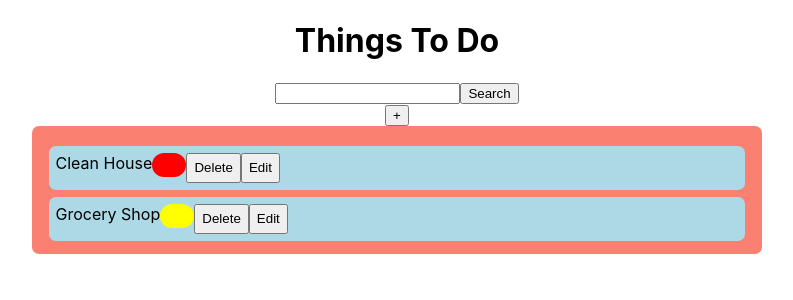
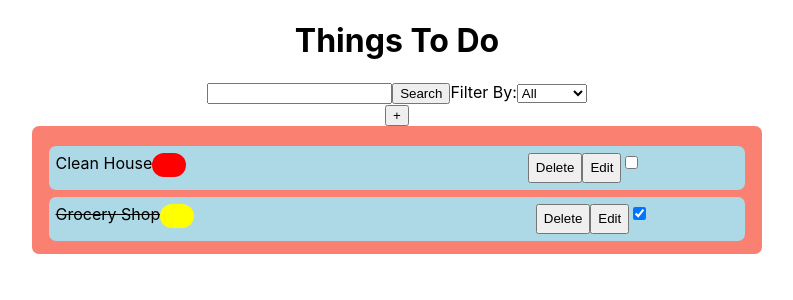
Before and after one commit to tgalen/todo, a React (Create React App) app: page / in a window 1280 px wide. Shown: the top 300 px of the page, without its empty margins (243-1036 px from the left). Built offline with nearby package versions, Linux system fonts and the light colour scheme.

Commit message:
add 'completed' checkbox

```diff
--- a/src/List.js
+++ b/src/List.js
@@ -9,7 +9,7 @@ const listWrapper = {
   margin: "auto",
   height: "100%",
   width: "55vw",
-  margin: "auto",
+
   borderRadius: "7px",
   padding: "1%",
 };
@@ -57,10 +57,30 @@ const lowPriority = {
   borderRadius: "15px",
 };
 
+const priorityStyles = {
+  high: highPriority,
+  medium: mediumPriority,
+  low: lowPriority,
+};
+
+const listItemWrapper = {};
+
+const editWrapper = {
+  display: "flex",
+  marginLeft: "50%",
+};
+
+const animals = [{ animal: "tiger" }, { animal: "lion" }, { animal: "bear" }];
+localStorage.setItem("animals", JSON.stringify(animals));
+const retrieveAnimals = JSON.parse(localStorage.getItem("animals"));
+console.log(retrieveAnimals);
+retrieveAnimals.push({ animal: "fish" });
+localStorage.setItem("animals", JSON.stringify(retrieveAnimals));
+
 const List = () => {
   const [wholeList, setWholeList] = useState([
-    { id: 9, todo: "Clean House", priority: "high" },
-    { id: 8, todo: "Grocery Shop", priority: "medium" },
+    { id: 9, todo: "Clean House", priority: "high", completed: false },
+    { id: 8, todo: "Grocery Shop", priority: "medium", completed: true },
   ]);
   const [displayAddTodoInput, setDisplayAddTodoInput] = useState(false);
   const [displayEditInput, setDisplayEditInput] = useState(false);
@@ -70,9 +90,17 @@ const List = () => {
   const [currentID, setCurrentID] = useState(-1);
   const [selectedEditPriority, setSelectedEditPriority] = useState("high");
   const [selectedAddPriority, setSelectedAddPriority] = useState("high");
-  const filterSearchInput = wholeList.filter((todo) =>
-    todo.todo.toLocaleLowerCase().includes(todoToSearch.toLocaleLowerCase())
+  const [currentPriorityFilter, setCurrentPriorityFilter] = useState("all");
+  // const [completedTodo, setCompletedTodo] = useState(false);
+  const filterSearchInput = wholeList.filter((todo) => {
+    return (
+      todo.todo
+        .toLocaleLowerCase()
+        .includes(todoToSearch.toLocaleLowerCase()) &&
+      (todo.priority === currentPriorityFilter ||
+        currentPriorityFilter === "all")
     );
+  });
 
   const handleDisplayAddTodo = () => {
     setTodoToAdd("");
@@ -84,11 +112,16 @@ const List = () => {
   };
 
   const addTodoToWholeList = () => {
-    if (todoToAdd.trim() == "") return;
+    if (todoToAdd.trim() === "") return;
     const newID = Math.floor(Math.random() * 10000);
     const updatedList = [
       ...wholeList,
-      { id: newID, todo: todoToAdd, priority: selectedAddPriority },
+      {
+        id: newID,
+        todo: todoToAdd,
+        priority: selectedAddPriority,
+        completed: false,
+      },
     ];
     setWholeList(updatedList);
     setDisplayAddTodoInput(false);
@@ -100,12 +133,12 @@ const List = () => {
   };
 
   const handleDeleteTodo = (id) => {
-    const updatedList = wholeList.filter((todo) => todo.id != id);
+    const updatedList = wholeList.filter((todo) => todo.id !== id);
     setWholeList(updatedList);
   };
 
   const handleEditClick = (id) => {
-    const todoToUpdate = wholeList.filter((todo) => todo.id == id);
+    const todoToUpdate = wholeList.filter((todo) => todo.id === id);
     setTodoToEdit(todoToUpdate[0].todo);
     setDisplayEditInput(true);
     setCurrentID(id);
@@ -123,7 +156,7 @@ const List = () => {
   const handleUpdateTodo = () => {
     if (todoToEdit.trim() === "") return;
     const updatedList = wholeList.map((todo) => {
-      if (todo.id == currentID) {
+      if (todo.id === currentID) {
         todo.todo = todoToEdit;
         todo.priority = selectedEditPriority;
         return todo;
@@ -148,6 +181,22 @@ const List = () => {
     setSelectedAddPriority(e.target.value);
   };
 
+  const handlePriorityFilter = (e) => {
+    setCurrentPriorityFilter(e.target.value);
+  };
+
+  const handleCompletedCheck = (e, id) => {
+    const updatedList = wholeList.map((todo) => {
+      if (todo.id === id) {
+        todo.completed = !todo.completed;
+        e.target.checked = todo.completed;
+        return todo;
+      }
+      return todo;
+    });
+    setWholeList(updatedList);
+  };
+
   return (
     <div style={componentWrapper}>
       <div>
@@ -157,7 +206,15 @@ const List = () => {
           onChange={handleSearchChange}
         ></input>
         <button>Search</button>
+        <label>Filter By:</label>
+        <select value={currentPriorityFilter} onChange={handlePriorityFilter}>
+          <option value="all">All</option>
+          <option value="high">High</option>
+          <option value="medium">Medium</option>
+          <option value="low">Low</option>
+        </select>
       </div>
+
       {!displayAddTodoInput ? (
         <button onClick={handleDisplayAddTodo}>+</button>
       ) : (
@@ -203,35 +260,73 @@ const List = () => {
       <div style={listWrapper}>
         {filterSearchInput.map((todo) => {
           return (
+            <div style={listItemWrapper} key={todo.id}>
+              <div
+                style={
+                  displayEditInput && todo.id === currentID
+                    ? targetedListItem
+                    : listItem
+                }
+              >
+                {/* {!(displayEditInput && todo.id === currentID) && (
                   <div>
-              {displayEditInput && todo.id === currentID ? (
-                <div style={targetedListItem} key={todo.id}>
-                  <div>{todo.todo}</div>
+                    <input type="checkbox" checked={true}></input>
+                  </div>
+                )} */}
+                <div
+                  style={
+                    todo.completed
+                      ? { textDecoration: "line-through" }
+                      : { textDecoration: "none" }
+                  }
+                >
+                  {todo.todo}
+                </div>
 
+                {/* {todo.priority === "high" && <div style={highPriority}></div>}
+                {todo.priority === "medium" && (
+                  <div style={mediumPriority}></div>
+                )}
+                {todo.priority === "low" && <div style={lowPriority} />} */}
+
+                <div style={priorityStyles[todo.priority]} />
+
+                {!(displayEditInput && todo.id === currentID) && (
+                  <div style={editWrapper}>
                     <button onClick={() => handleDeleteTodo(todo.id)}>
                       Delete
                     </button>
-                  <button onClick={() => handleEditClick(todo.id)}>Edit</button>
+                    <button onClick={() => handleEditClick(todo.id)}>
+                      Edit
+                    </button>
+                    <div>
+                      <input
+                        type="checkbox"
+                        checked={todo.completed}
+                        onChange={(e) => handleCompletedCheck(e, todo.id)}
+                      ></input>
                     </div>
-              ) : (
-                <div style={listItem} key={todo.id}>
-                  <div>{todo.todo}</div>
-                  {todo.priority === "high" && <div style={highPriority}></div>}
-                  {todo.priority === "medium" && (
-                    <div style={mediumPriority}></div>
-                  )}
-                  {todo.priority === "low" && <div style={lowPriority} />}
-
-                  <button onClick={() => handleDeleteTodo(todo.id)}>
-                    Delete
-                  </button>
-                  <button onClick={() => handleEditClick(todo.id)}>Edit</button>
                   </div>
                 )}
+              </div>
             </div>
           );
         })}
       </div>
+
+      {/* {1 === 2 ? (
+        <div>
+          <p style={{ color: "red" }}> Hello </p>
+          <button> btn </button>
+        </div>
+      ) : (
+        <p style={{ color: "blue" }}> Hello</p>
+      )}
+
+      <div>
+        <p style={1 === 2 ? { color: "red" } : { color: "blue" }}>Hello</p>
+        {1 === 2 && <button> btn </button>}
+      </div> */}
     </div>
   );
 };
```
Lines whose indentation alone changed are shown as unchanged.
